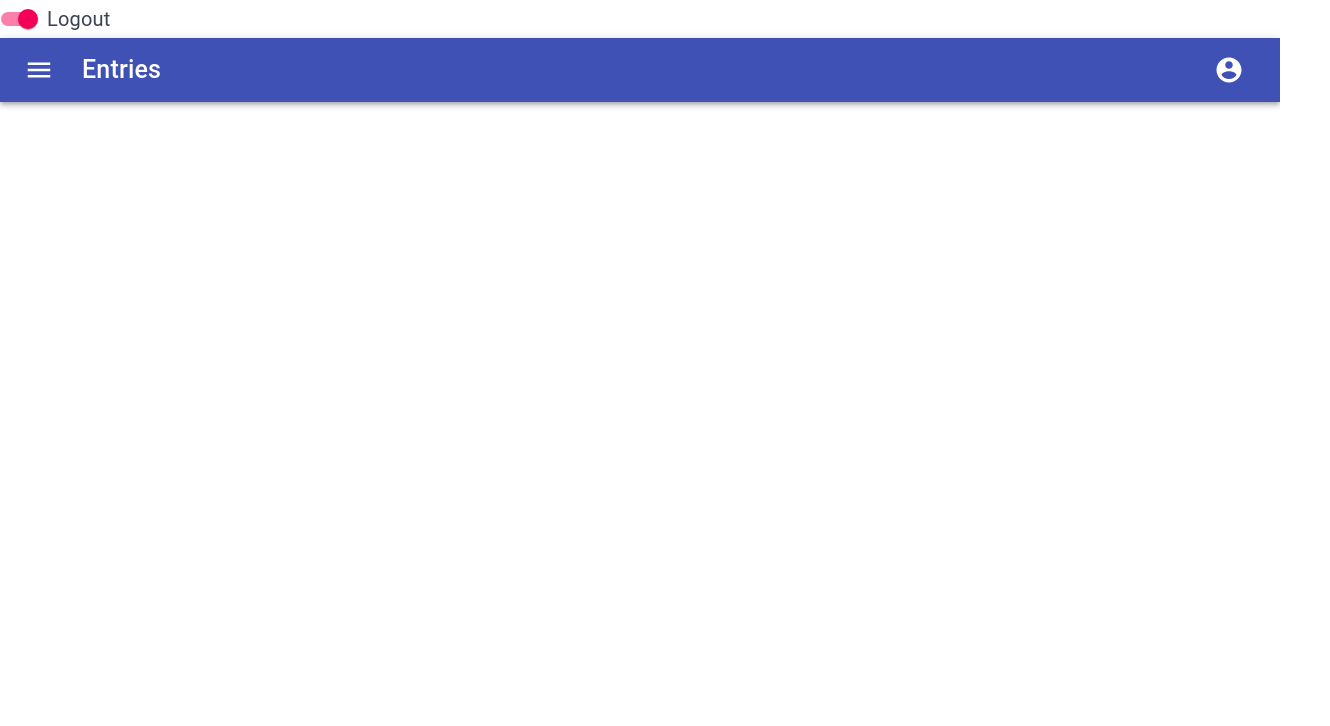
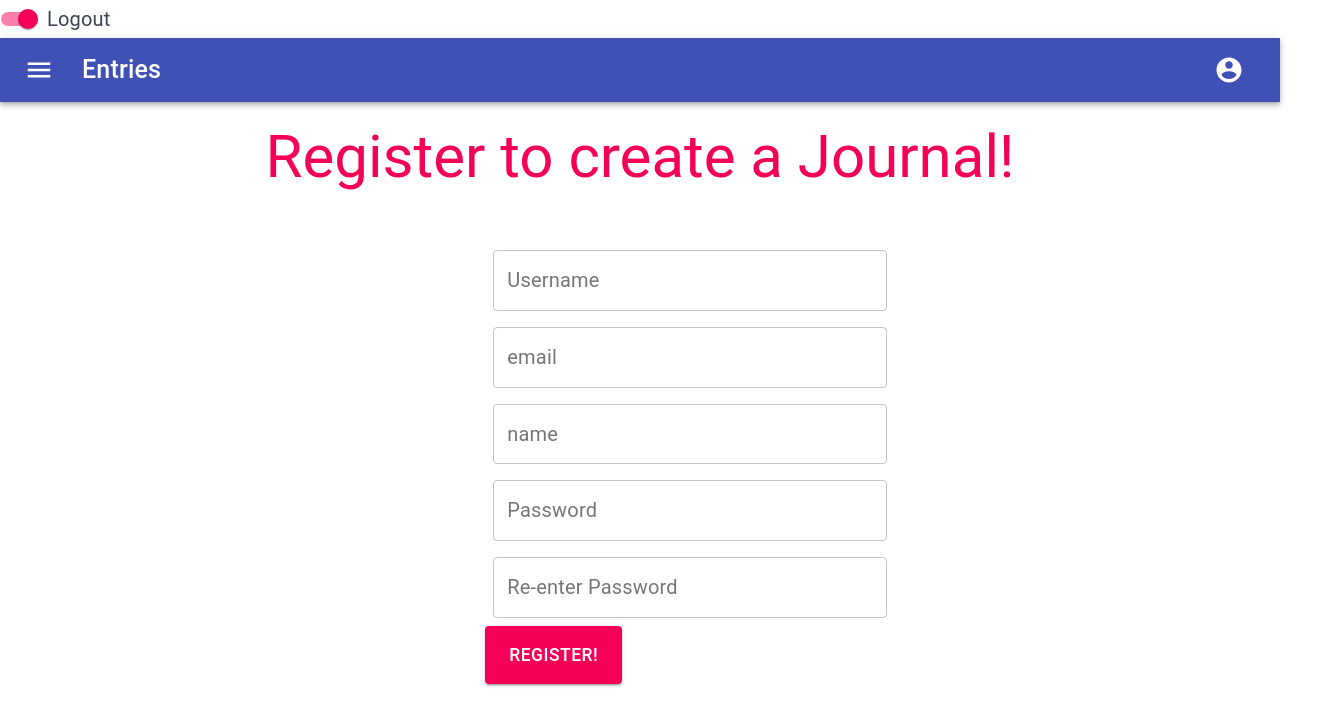
Before and after one commit to jtodd0515/journal-app, a React (Create React App) app in the folder client/: page /register in a window 1280 px wide. Shown: the top 726 px of the page, 1330 px wide, since content can reach past the window. Built offline with nearby package versions, Linux system fonts and the light colour scheme.

Commit message:
dummy pages added and all rendering with router & authentication

```diff
--- a/client/src/App.js
+++ b/client/src/App.js
@@ -1,4 +1,6 @@
 import React from 'react';
+import { BrowserRouter as Router, Route, Switch } from "react-router-dom";
+import { UserContext, UserContextProvider } from './Context/contexts/UserContext';
 import Nav from './Components/Nav';
 import Login from './Pages/Login';
 import Register from './Pages/Register';
@@ -7,13 +9,33 @@ import Welcome from './Pages/Welcome';
 
 // master
 export const App = () => {
+  return (
+    <UserContextProvider>
+      <UserContext.Consumer>
+        {({ user }) => {
+          return (
+            <Router>
+              <div className="App">
+                <Nav />
+                <Switch>
+                  <Route exact path={["/", "/welcome"]} component={Welcome} />
+                  {user.loggedIn && (
+                    <Route exact path="/userhome" component={UserHome} />
+                  )}
+                  {!user.loggedIn && (
+                    <Route exact path="/userhome" component={Login} />
+                  )}
+                  <Route exact path="/login" component={Login} />
+                  <Route exact path="/register" component={Register} />
+                </Switch>
+              </div>
+            </Router>
+          );
+        }}
+      </UserContext.Consumer>
+    </UserContextProvider>
+  );
 
-  return (
-    <div className='App'>
-      <Nav />
-
-    </div>
-  );
 };
 
 export default App;
--- a/client/src/Components/LoginForm/index.js
+++ b/client/src/Components/LoginForm/index.js
@@ -5,7 +5,7 @@ import Button from "@material-ui/core/Button";
 import Box from "@material-ui/core/Box";
 import Container from "@material-ui/core/Container";
 import { Redirect } from "react-router-dom";
-import { UserContext } from "../../context/contexts/UserContext";
+import { UserContext } from "../../Context/contexts/UserContext";
 import SendLoginInfo from "./action";
 import { Typography } from "@material-ui/core";
 import Link from "@material-ui/core/Link";
@@ -40,7 +40,6 @@ const LoginForm = () => {
   const auth = user.loggedIn;
   const message = user.message;
   let content;
-  console.log(message);
 
   const handleFormSubmit = async (event) => {
     event.preventDefault();
@@ -64,7 +63,7 @@ const LoginForm = () => {
   };
 
   auth
-    ? (content = <Redirect to="/" />)
+    ? (content = <Redirect to="/userhome" />)
     : (content = (
         <Container className={classes.container}>
           <form onSubmit={handleFormSubmit} noValidate autoComplete="off">
--- a/client/src/Components/RegisterForm/action.js
+++ b/client/src/Components/RegisterForm/action.js
@@ -1,7 +1,7 @@
 import axios from "axios";
 
 // registration information posted by user and exported for other parts of application
-export const SendRegistration = async (username, password) => {
+export const SendRegistration = async (username, email, password, name) => {
   try {
     const reply = axios({
       method: "POST",
--- a/client/src/Components/RegisterForm/index.js
+++ b/client/src/Components/RegisterForm/index.js
@@ -5,7 +5,7 @@ import Button from "@material-ui/core/Button";
 import Box from "@material-ui/core/Box";
 import Container from "@material-ui/core/Container";
 import { Redirect } from "react-router-dom";
-import { UserContext } from "../../context/contexts/UserContext";
+import { UserContext } from "../../Context/contexts/UserContext";
 import { SendRegistration } from "./action";
 import { Typography } from "@material-ui/core";
 
--- a/client/src/Pages/Login.js
+++ b/client/src/Pages/Login.js
@@ -0,0 +1,38 @@
+import React from "react";
+import { makeStyles } from "@material-ui/core/styles";
+import LoginForm from "../Components/LoginForm";
+import Box from "@material-ui/core/Box";
+import Typography from "@material-ui/core/Typography";
+import { Container } from "@material-ui/core";
+
+const useStyles = makeStyles((theme) => ({
+  typography: {
+    marginTop: "20px",
+  },
+  container: {
+    justifyContent: "center",
+    alignItems: "center",
+  },
+  registerButton: {
+    marginLeft: 10,
+  },
+}));
+
+// Login page
+const Login = () => {
+  const classes = useStyles();
+
+  return (
+    <Container className={classes.container}>
+      <Box className={classes.typography}>
+        <Typography align="center" variant="h3" color="secondary">
+          Login here for your journal:
+        </Typography>
+      </Box>
+      <LoginForm />
+    </Container>
+  );
+};
+
+// exporting page to be used in other parts of the application
+export default Login;
--- a/client/src/Pages/Register.js
+++ b/client/src/Pages/Register.js
@@ -0,0 +1,30 @@
+import React from "react";
+import { makeStyles } from "@material-ui/core/styles";
+import RegisterForm from "../Components/RegisterForm";
+import Box from "@material-ui/core/Box";
+import Typography from "@material-ui/core/Typography";
+
+const useStyles = makeStyles((theme) => ({
+  typography: {
+    marginTop: "20px",
+  },
+}));
+
+// Register Page
+const Register = () => {
+  const classes = useStyles();
+
+  return (
+    <div>
+      <Box className={classes.typography}>
+        <Typography align="center" variant="h3" color="secondary">
+          Register to create a Journal!
+        </Typography>
+      </Box>
+      <RegisterForm />
+    </div>
+  );
+};
+
+// exporting page to be used in other parts of the application
+export default Register;
--- a/client/src/Pages/UserHome.js
+++ b/client/src/Pages/UserHome.js
@@ -0,0 +1,33 @@
+import React from "react";
+import { Container, Box, Typography } from "@material-ui/core";
+import { makeStyles } from "@material-ui/core/styles";
+// import { Redirect } from "react-router-dom";
+
+const useStyles = makeStyles((theme) => ({
+  header: {
+    padding: "25px",
+    margin: "20px",
+    alignItems: "center",
+    justifyContent: "center",
+    textAlign: "center",
+  },
+  button: {
+    "& > *": {
+      margin: theme.spacing(1),
+    },
+  },
+}));
+
+const UserHome = () => {
+  const classes = useStyles();
+
+  return (
+    <Container>
+      <Box className={classes.header}>
+        <Typography variant="h2">Users Home Page</Typography>
+      </Box>
+    </Container>
+  );
+};
+
+export default UserHome;
--- a/client/src/Pages/Welcome.js
+++ b/client/src/Pages/Welcome.js
@@ -1,6 +1,7 @@
-import React from 'react';
-import { Container, Box, Typography } from '@material-ui/core';
+import React from "react";
+import { Container, Box, Typography, Button } from "@material-ui/core";
 import { makeStyles } from "@material-ui/core/styles";
+import { Link } from "react-router-dom";
 
 const useStyles = makeStyles((theme) => ({
   header: {
@@ -10,6 +11,11 @@ const useStyles = makeStyles((theme) => ({
     justifyContent: "center",
     textAlign: "center",
   },
+  button: {
+    "& > *": {
+      margin: theme.spacing(1),
+    },
+  },
 }));
 
 const Welcome = () => {
@@ -18,12 +24,19 @@ const Welcome = () => {
   return (
     <Container>
       <Box className={classes.header}>
-                <Typography variant='h2'>
-                    Welcome to The Journal App
-                </Typography>
+        <Typography variant="h2">Welcome to The Journal App</Typography>
+        <Button
+          className={classes.button}
+          variant="outlined"
+          color="secondary"
+          component={Link}
+          to="/login"
+        >
+          Login
+        </Button>
       </Box>
     </Container>
-    )
-}
+  );
+};
 
 export default Welcome;
--- a/package.json
+++ b/package.json
@@ -34,17 +34,19 @@
   "homepage": "https://github.com/Raven-s-Eye-Solutions/express-react-dev#readme",
   "dependencies": {
     "@hapi/joi": "^17.1.1",
-    "pg": "^8.4.1",
     "@material-ui/core": "^4.11.0",
     "@material-ui/icons": "^4.9.1",
+    "axios": "^0.20.0",
     "bcryptjs": "^2.4.3",
     "concurrently": "^5.3.0",
     "dotenv": "^8.2.0",
     "express": "^4.17.1",
+    "jwt-decode": "^3.0.0",
     "mongoose": "^5.10.9",
     "morgan": "^1.10.0",
     "passport": "^0.4.1",
     "passport-jwt": "^4.0.0",
+    "pg": "^8.4.1",
     "react-router-dom": "^5.2.0"
   },
   "devDependencies": {
```
Also changed, not shown: 1 other file (tests, documents, lock files or other folders). Lines whose indentation alone changed are shown as unchanged.
